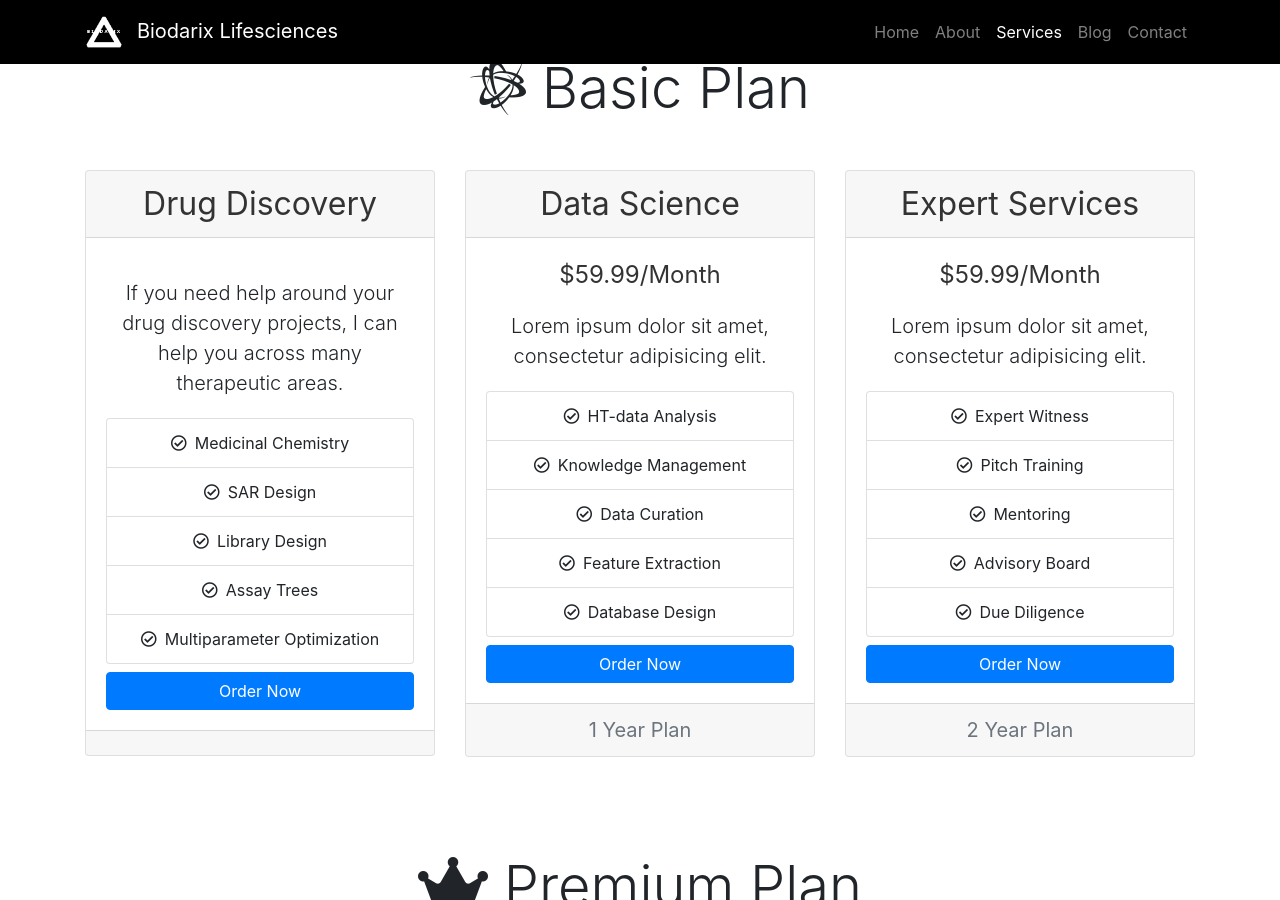
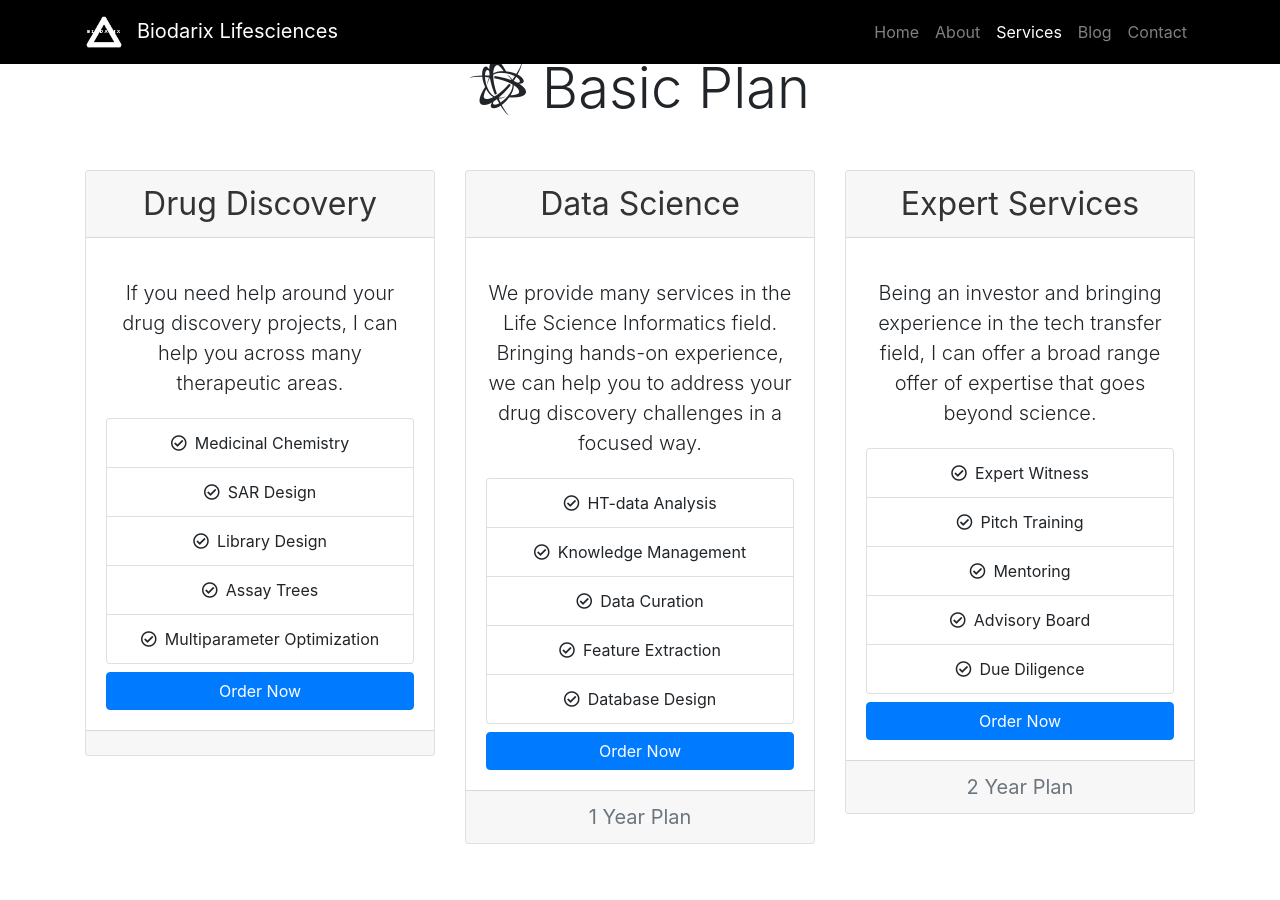
Before and after one commit to Biodarix/biodarix.github.io, a Jekyll site: the page services.html, which Jekyll copies as it is, in a window 1280 px wide and 900 px high, scrolled down 357 px. Built offline with Jekyll 4.4.1, drawn with Linux system fonts in a browser that asks for light colours.

Commit message:
Update services.html

```diff
--- a/services.html
+++ b/services.html
@@ -114,9 +114,9 @@
 							<h2 class="m-0">Data Science</h2>
 						</div>
 						<div class="card-body">
-							<h3 class="card-title">$59.99/Month</h3>
+							<h3 class="card-title"> </h3>
 							<p class="card-text lead">
-								Lorem ipsum dolor sit amet, consectetur adipisicing elit.
+								We provide many services in the Life Science Informatics field. Bringing hands-on experience, we can help you to address your drug discovery challenges in a focused way.
 							</p>
 							<ul class="list-group">
 								<li class="list-group-item">
@@ -148,9 +148,9 @@
 							<h2 class="m-0">Expert Services</h2>
 						</div>
 						<div class="card-body">
-							<h3 class="card-title">$59.99/Month</h3>
+							<h3 class="card-title"> </h3>
 							<p class="card-text lead">
-								Lorem ipsum dolor sit amet, consectetur adipisicing elit.
+								Being an investor and bringing experience in the tech transfer field, I can offer a broad range offer of expertise that goes beyond science.
 							</p>
 							<ul class="list-group">
 								<li class="list-group-item">
```
